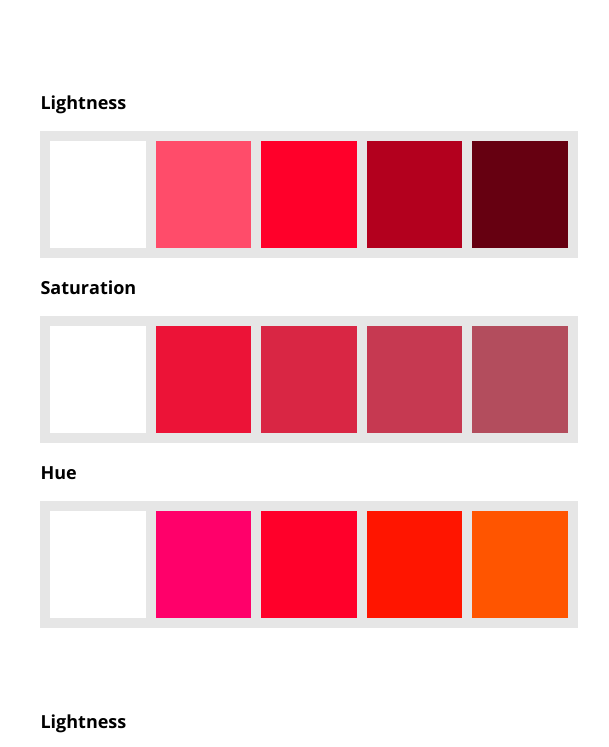
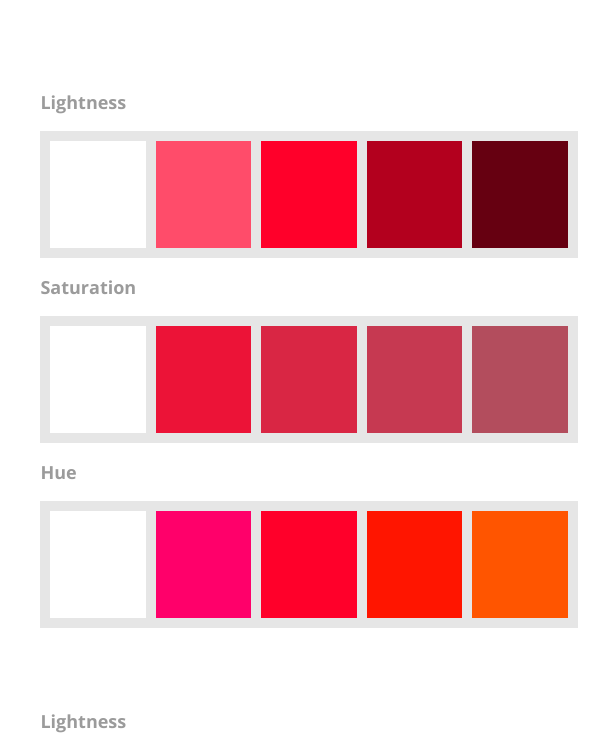
Before and after one commit to mkapusciok/paint_store, a plain HTML site: page index.html in a window 1280 px wide. Shown: the part 1306-2053 px from the top of the page, 510-1119 px from the left. Drawn offline with nearby package versions, Linux system fonts and the light colour scheme.

Commit message:
Change color subtitles to gray

```diff
--- a/resources/css/style.css
+++ b/resources/css/style.css
@@ -186,7 +186,7 @@ h1 {
     margin-bottom: 1.25rem;
     font-size: 1.125rem;
     font-weight: bold;
-
+    color: #9b9b9b;
 }
 
 .color .swatch {
```
